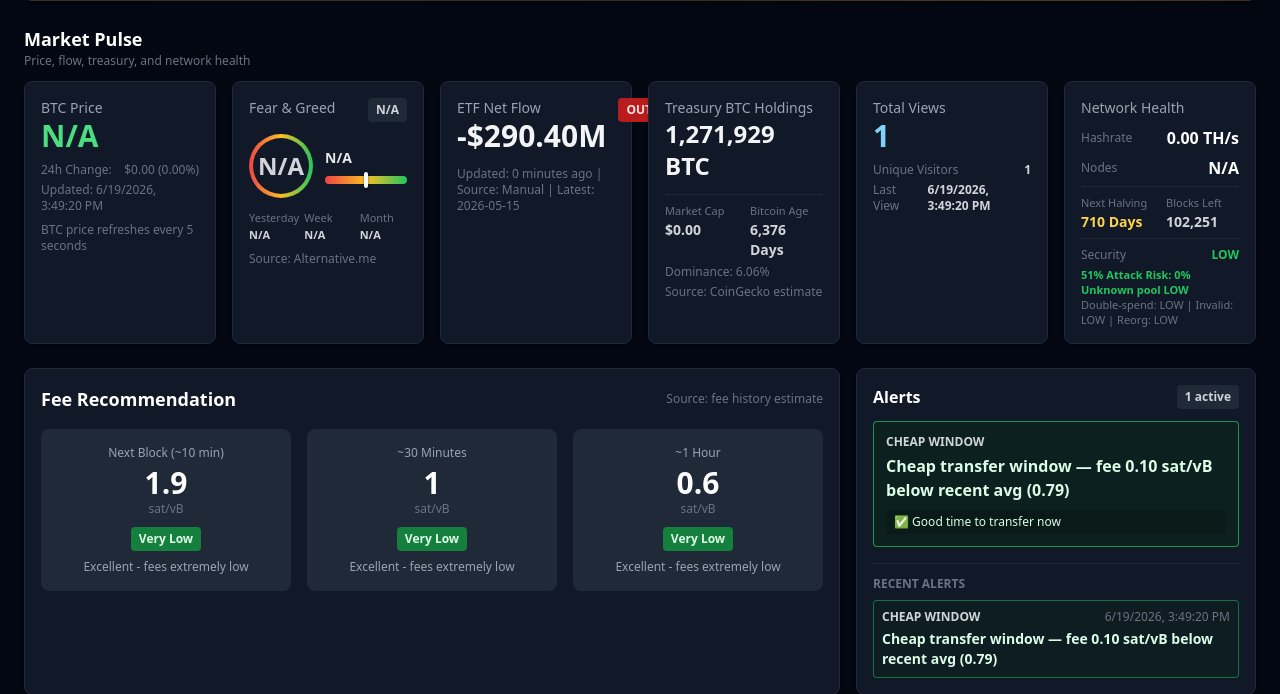
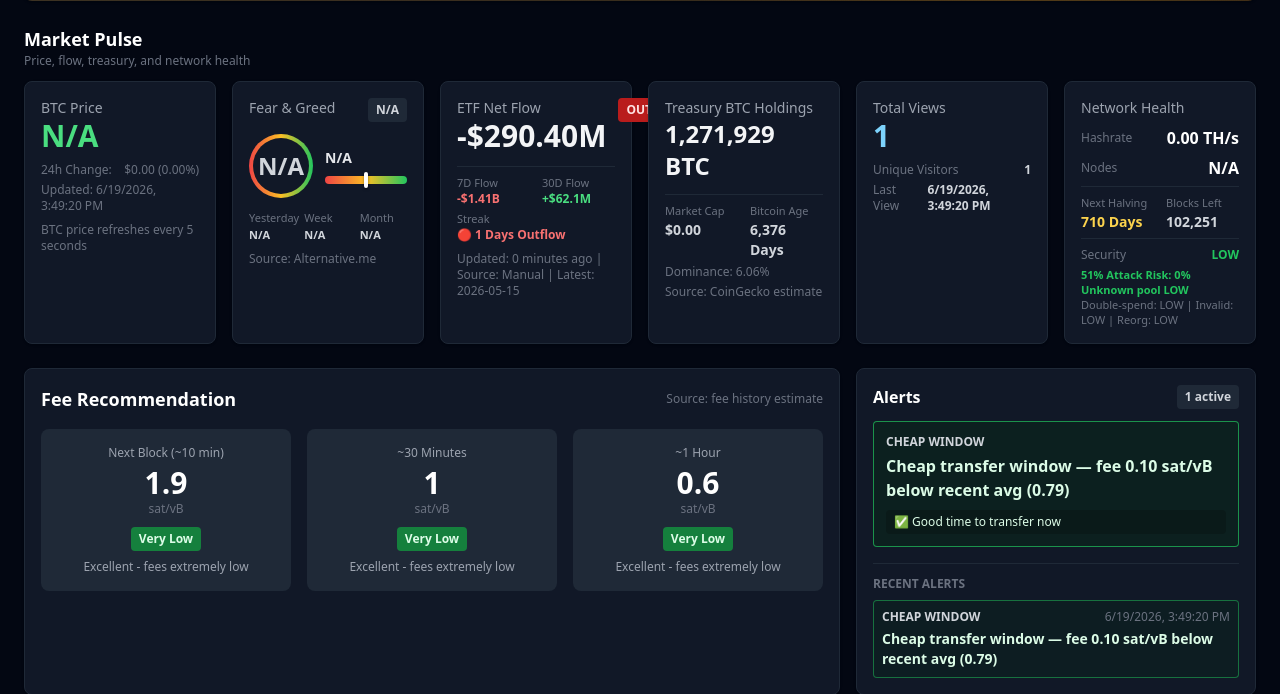
Before and after one commit to TanakidSay/btc-dashboard, a Flask app: page / in a window 1280 px wide. Shown: the part 456-1150 px from the top of the page. Run offline with Flask 3, Linux system fonts and the light colour scheme; data that the repository does not hold is empty; some libraries are stand-ins or nearby versions.

Commit message:
Add ETF trend summary to net flow card

```diff
--- a/btc_dashboard/static/dashboard.js
+++ b/btc_dashboard/static/dashboard.js
@@ -72,6 +72,21 @@ function formatCompactUsd(value) {
     if (abs >= 1_000_000) return `${sign}$${(abs / 1_000_000).toFixed(2)}M`;
     if (abs >= 1_000) return `${sign}$${(abs / 1_000).toFixed(2)}K`;
     return `${sign}$${abs.toFixed(2)}`;
+}
+
+function formatSignedCompactUsd(value) {
+    const numeric = Number(value);
+    if (!Number.isFinite(numeric)) return "N/A";
+    const sign = numeric > 0 ? "+" : numeric < 0 ? "-" : "";
+    const abs = Math.abs(numeric);
+    const compactNumber = (scaled) => scaled.toLocaleString(undefined, {
+        maximumFractionDigits: 2,
+    });
+    if (abs >= 1_000_000_000_000) return `${sign}$${compactNumber(abs / 1_000_000_000_000)}T`;
+    if (abs >= 1_000_000_000) return `${sign}$${compactNumber(abs / 1_000_000_000)}B`;
+    if (abs >= 1_000_000) return `${sign}$${compactNumber(abs / 1_000_000)}M`;
+    if (abs >= 1_000) return `${sign}$${compactNumber(abs / 1_000)}K`;
+    return `${sign}$${compactNumber(abs)}`;
 }
 
 function formatBtc(value) {
@@ -793,11 +808,71 @@ function institutionalInsight(etfData, treasuryData, priceData) {
     return "Institutional signal is neutral until fresh ETF or treasury data is available.";
 }
 
+function etfNumericHistory(etfData) {
+    return (etfData?.flow_history ?? [])
+        .map((row) => Number(row?.net_flow_usd))
+        .filter((value) => Number.isFinite(value));
+}
+
+function etfFlowSum(values, days) {
+    if (!values.length) return null;
+    return values.slice(-days).reduce((total, value) => total + value, 0);
+}
+
+function etfFlowStreak(values) {
+    if (!values.length) return { label: "⚪ No Streak", direction: "neutral" };
+    const latest = values.at(-1);
+    if (latest === 0) return { label: "⚪ No Streak", direction: "neutral" };
+
+    const direction = latest > 0 ? "inflow" : "outflow";
+    let count = 0;
+    for (let index = values.length - 1; index >= 0; index -= 1) {
+        if ((direction === "inflow" && values[index] <= 0) || (direction === "outflow" && values[index] >= 0)) break;
+        count += 1;
+    }
+
+    const marker = direction === "inflow" ? "🟢" : "🔴";
+    const label = direction === "inflow" ? "Inflow" : "Outflow";
+    return { label: `${marker} ${count} Days ${label}`, direction };
+}
+
+function setEtfTrendValue(id, value, direction = null) {
+    const element = document.getElementById(id);
+    if (!element) return;
+
+    const numeric = Number(value);
+    const hasValue = Number.isFinite(numeric);
+    const colorDirection = direction ?? (hasValue && numeric > 0 ? "inflow" : hasValue && numeric < 0 ? "outflow" : "neutral");
+    element.textContent = hasValue ? formatSignedCompactUsd(numeric) : "N/A";
+    element.className = colorDirection === "inflow"
+        ? "block font-semibold text-green-400"
+        : colorDirection === "outflow"
+        ? "block font-semibold text-red-400"
+        : "block font-semibold text-gray-500";
+}
+
+function renderEtfTrendSummary(etfData) {
+    const values = etfNumericHistory(etfData);
+    setEtfTrendValue("etfFlow7d", etfFlowSum(values, 7));
+    setEtfTrendValue("etfFlow30d", etfFlowSum(values, 30));
+
+    const streak = etfFlowStreak(values);
+    const streakEl = document.getElementById("etfFlowStreak");
+    if (!streakEl) return;
+    streakEl.textContent = values.length ? streak.label : "N/A";
+    streakEl.className = streak.direction === "inflow"
+        ? "block font-semibold text-green-400"
+        : streak.direction === "outflow"
+        ? "block font-semibold text-red-400"
+        : "block font-semibold text-gray-500";
+}
+
 function renderInstitutionalCards(etfData, treasuryData, priceData) {
     document.getElementById("etfNetFlow").innerText = formatCompactUsd(etfData.latest_net_flow_usd);
     const etfSource = etfData.source_label ?? etfData.source ?? "fallback";
     const latestDate = etfData.latest_date ? ` | Latest: ${etfData.latest_date}` : "";
     document.getElementById("etfFlowSource").innerText = `${formatMinutesAgo(etfData.updated_at)} | Source: ${etfSource}${latestDate}`;
+    renderEtfTrendSummary(etfData);
 
     const status = etfData.trend ?? etfData.status ?? "neutral";
     const statusEl = document.getElementById("etfFlowStatus");
--- a/btc_dashboard/templates/dashboard.html
+++ b/btc_dashboard/templates/dashboard.html
@@ -148,6 +148,20 @@
                         <p id="etfNetFlow" class="text-3xl font-bold text-gray-100">Loading...</p>
                     </div>
                     <span id="etfFlowStatus" class="rounded bg-gray-800 px-2 py-1 text-xs font-semibold text-gray-300">-</span>
+                </div>
+                <div class="mb-2 grid grid-cols-2 gap-x-3 gap-y-1 border-t border-gray-800 pt-2 text-xs">
+                    <div>
+                        <span class="block text-[11px] text-gray-500">7D Flow</span>
+                        <span id="etfFlow7d" class="block font-semibold text-gray-500">N/A</span>
+                    </div>
+                    <div>
+                        <span class="block text-[11px] text-gray-500">30D Flow</span>
+                        <span id="etfFlow30d" class="block font-semibold text-gray-500">N/A</span>
+                    </div>
+                    <div class="col-span-2">
+                        <span class="block text-[11px] text-gray-500">Streak</span>
+                        <span id="etfFlowStreak" class="block font-semibold text-gray-500">N/A</span>
+                    </div>
                 </div>
                 <p id="etfFlowSource" class="text-xs text-gray-500">Source: loading</p>
             </article>
@@ -541,6 +555,6 @@
         </p>
     </footer>
 </main>
-<script src="{{ url_for('static', filename='dashboard.js', v='20260606-2') }}"></script>
+<script src="{{ url_for('static', filename='dashboard.js', v='20260619-1') }}"></script>
 </body>
 </html>
```
Also changed, not shown: tests/test_app_security.py (+1 -1 lines), tests/test_frontend_price_refresh.py (+9 -0 lines).
